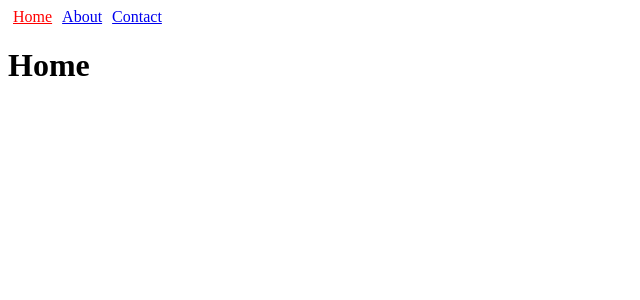
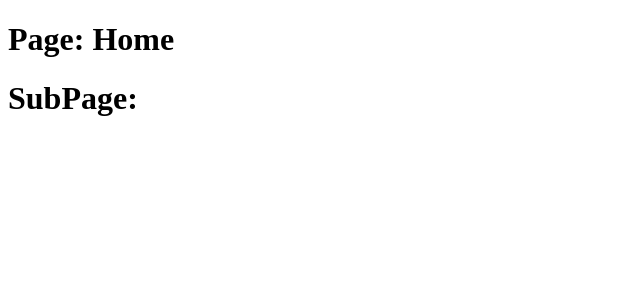
Before and after one commit to falmar/rr4, a React (Create React App) app: page / in a window 1280 px wide. Shown: the top 300 px of the page, without its empty margins (0-640 px from the left). Built offline with nearby package versions, Linux system fonts and the light colour scheme; the HTML template or start-up script is replaced by a standard one.

Commit message:
Url Params

```diff
--- a/src/App.js
+++ b/src/App.js
@@ -1,42 +1,21 @@
 import React from 'react';
-import {BrowserRouter, Route, NavLink as Link} from 'react-router-dom'
-
-import './App.css'
-
-const isActiveFunc = (match, location) => {
-  console.log(match, location)
-
-  return match
-}
-
-const Links = () => (
-  <nav>
-    <Link exact activeClassName='active' to='/'>Home</Link>
-    <Link activeStyle={{color: 'green'}} to='/about'>About</Link>
-    <Link
-      activeClassName='active'
-      isActive={isActiveFunc}
-      to='/contact'>
-      Contact
-    </Link>
-  </nav>
-)
+import {BrowserRouter, Route} from 'react-router-dom'
 
 const App = () => (
   <BrowserRouter>
     <div>
-      <Links />
-
       <Route
         exact
-        path='/'
-        render={() => <h1>Home</h1>} />
-      <Route
-        path='/about'
-        render={() => <h1>About</h1>} />
-      <Route
-        path='/contact'
-        render={() => <h1>Contact</h1>} />
+        path='/:page?/:subpage?'
+        render={({match}) => {
+          return (
+            <div>
+              <h1>Page: {match.params.page || 'Home'}</h1>
+              <h1>SubPage: {match.params.subpage}</h1>
+            </div>
+
+          )
+        }} />
     </div>
   </BrowserRouter>
 )
```
